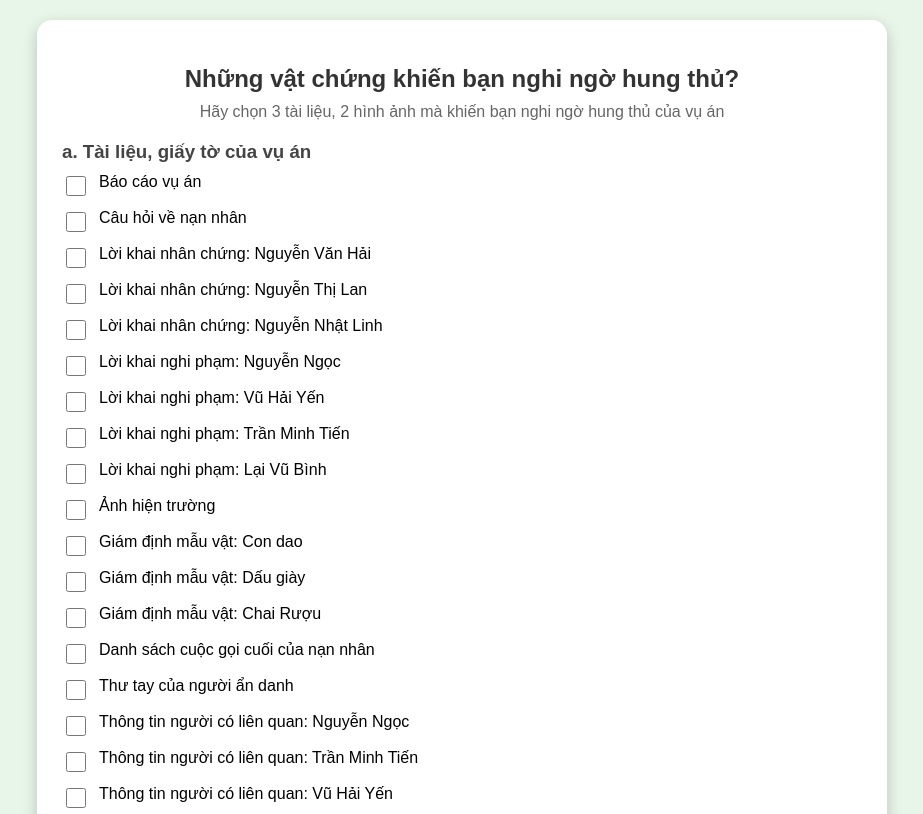
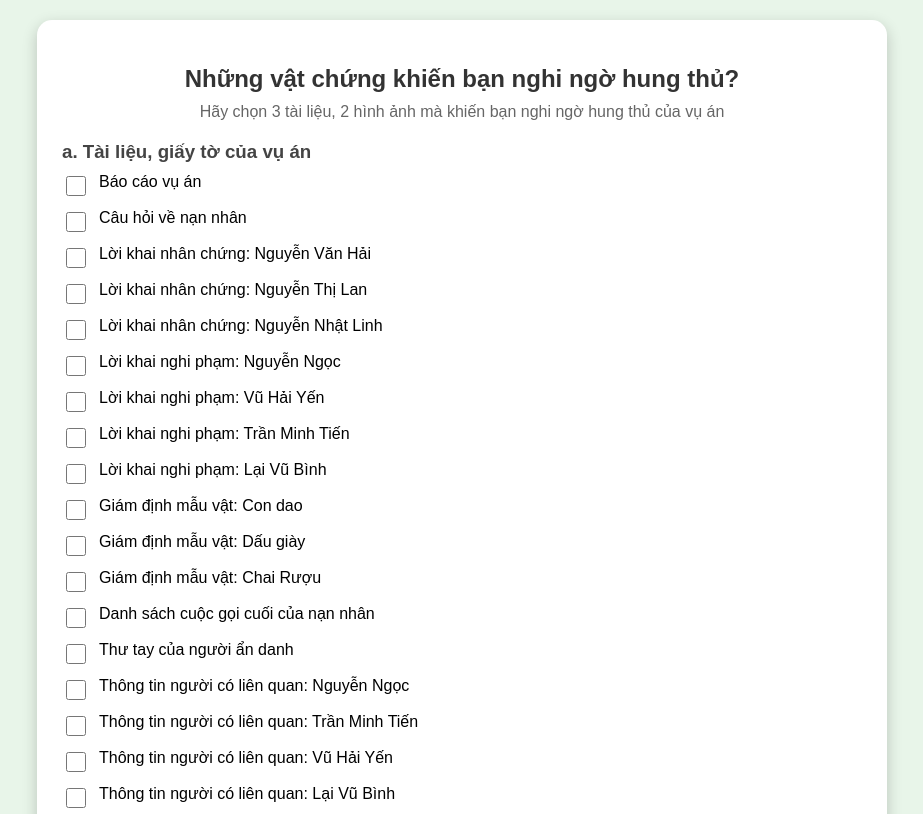
Before and after one commit to designdaovn/Acgiaacbao-nhiemvu3, a plain HTML site: page index.html in a window 1280 px wide. Shown: the top 814 px of the page, without its empty margins (178-1101 px from the left). Drawn offline with Linux system fonts and the light colour scheme.

Commit message:
Update index.html

```diff
--- a/index.html
+++ b/index.html
@@ -189,7 +189,6 @@
               "Lời khai nghi phạm: Vũ Hải Yến",
               "Lời khai nghi phạm: Trần Minh Tiến",
               "Lời khai nghi phạm: Lại Vũ Bình",
-              "Ảnh hiện trường",
               "Giám định mẫu vật: Con dao",
               "Giám định mẫu vật: Dấu giày",
               "Giám định mẫu vật: Chai Rượu",
@@ -200,7 +199,7 @@
               "Thông tin người có liên quan: Vũ Hải Yến",
               "Thông tin người có liên quan: Lại Vũ Bình"
             ],
-            correct: [13,14,18]
+            correct: [12,13,17]
           },
           {
             title: "b. Ảnh vụ án",
```
